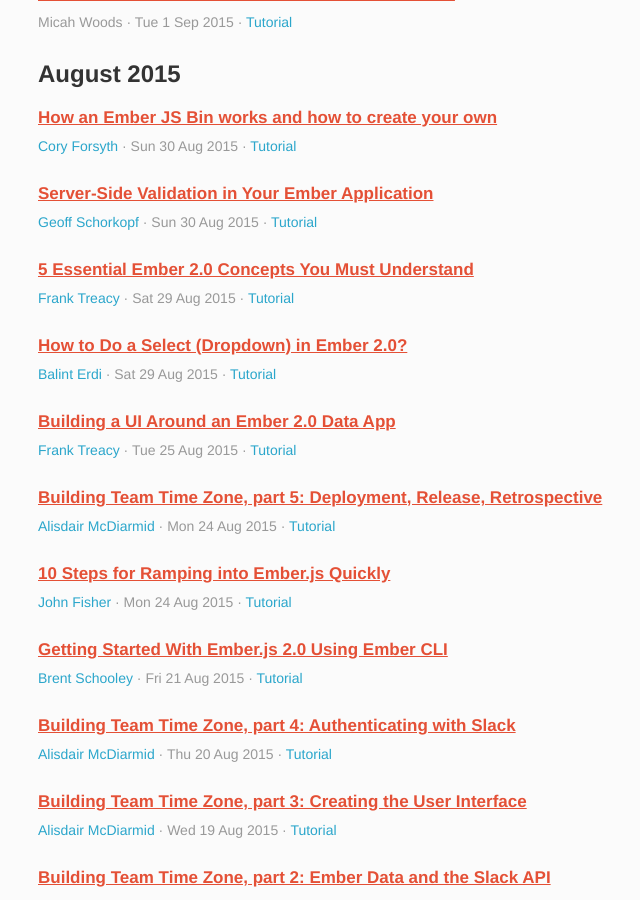
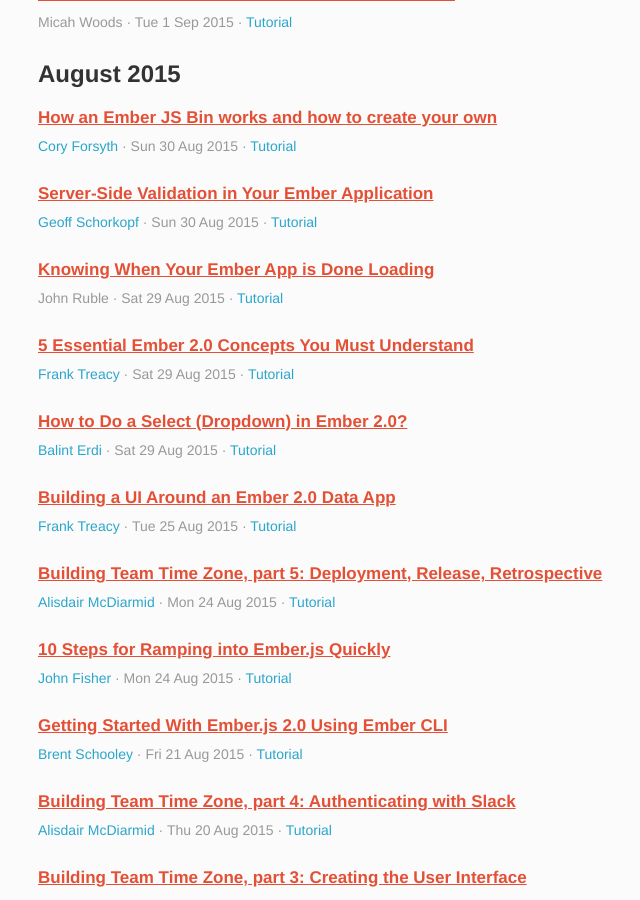
Before and after one commit to emberwatch/emberwatch, a Jekyll site: the page built from tutorials.html, in a window 1280 px wide and 900 px high, scrolled down 2964 px. Shown: the whole window, without its empty margins (142-782 px from the left). Built offline with Jekyll 4.4.1, drawn with Linux system fonts in a browser that asks for light colours; Markdown is read by kramdown in place of the engine named in the settings; comment, search, counter and statistics services are not loaded.

Commit message:
[Tutorial] Knowing When Your Ember App is Done Loading

```diff
--- a/_data/people.yml
+++ b/_data/people.yml
@@ -1217,3 +1217,5 @@
 - name: Leo Hernandez
   twitter: leojh
   id: 291
+- name: John Ruble
+  id: 293
--- a/_data/tutorials.yml
+++ b/_data/tutorials.yml
@@ -319,6 +319,14 @@
   date_updated: '2015-08-29'
   urls:
   - http://emberigniter.com/5-essential-ember-2.0-concepts/
+- title: 'Knowing When Your Ember App is Done Loading'
+  author_ids:
+  - 293
+  date: '2015-08-29'
+  date_created: '2015-08-29'
+  date_updated: '2015-08-29'
+  urls:
+  - http://spin.atomicobject.com/2015/08/29/ember-app-done-loading/
 - title: '10 Steps for Ramping into Ember.js Quickly'
   author_ids:
   - 268
```
